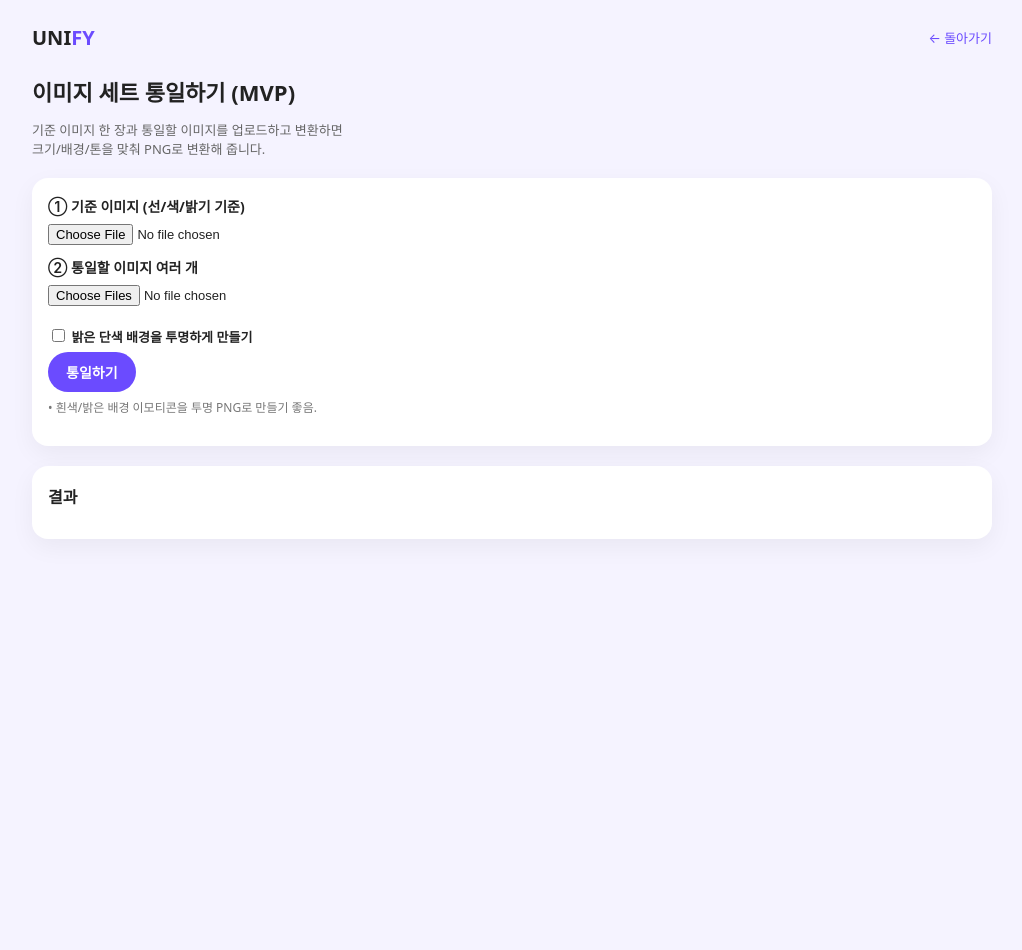
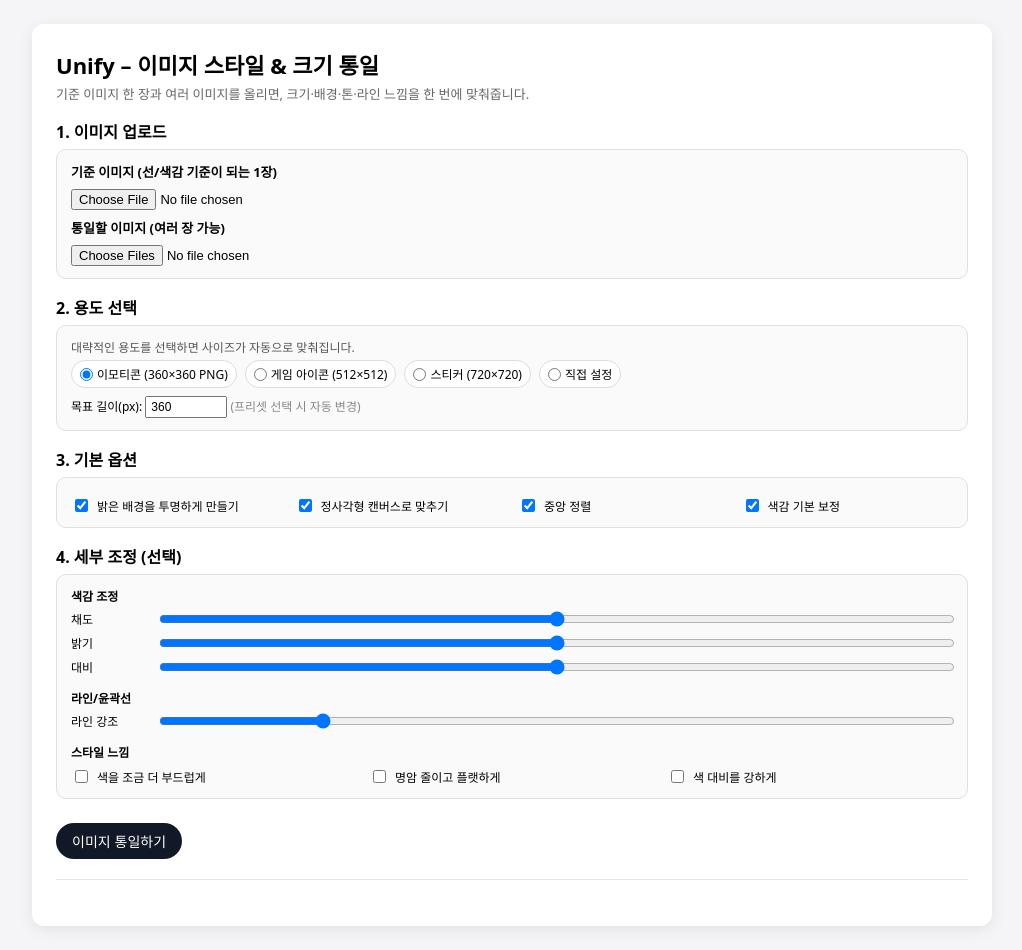
Before and after one commit to fairyee/unify-site, a plain HTML site: page app.html in a window 1280 px wide. Shown: the whole page, without its empty margins (128-1150 px from the left). Before the commit the page ends 800 px from the top, so only its background shows below. Drawn offline with Linux system fonts and the light colour scheme.

Commit message:
Update app.html

```diff
--- a/app.html
+++ b/app.html
@@ -1,263 +1,293 @@
-<!DOCTYPE html>
+<!doctype html>
 <html lang="ko">
 <head>
-  <meta charset="UTF-8" />
+  <meta charset="utf-8" />
   <title>Unify – 이미지 통일 도구</title>
-  <meta name="viewport" content="width=device-width, initial-scale=1" />
   <style>
     body {
+      font-family: system-ui, -apple-system, BlinkMacSystemFont, "Segoe UI", sans-serif;
+      background: #f5f5f7;
       margin: 0;
-      font-family: system-ui, -apple-system, BlinkMacSystemFont, "Segoe UI", sans-serif;
-      background: #f5f3ff;
-      color: #222;
+      padding: 24px;
+      display: flex;
+      justify-content: center;
     }
-    .page {
+    .app {
       max-width: 960px;
-      margin: 0 auto;
-      padding: 24px 16px 40px;
+      width: 100%;
+      background: #ffffff;
+      border-radius: 12px;
+      box-shadow: 0 4px 16px rgba(0,0,0,0.08);
+      padding: 24px 24px 32px;
+      box-sizing: border-box;
     }
-    header {
-      display: flex;
-      align-items: center;
-      justify-content: space-between;
-      margin-bottom: 24px;
-    }
-    .logo {
-      font-weight: 800;
-      font-size: 20px;
-    }
-    .logo span { color: #6b4bff; }
-
-    a.back-link {
-      font-size: 13px;
-      color: #6b4bff;
-      text-decoration: none;
-    }
-
     h1 {
       font-size: 22px;
-      margin-bottom: 4px;
+      margin: 0 0 4px;
     }
-    .sub {
+    .subtitle {
+      color: #666;
       font-size: 13px;
-      color: #666;
-      margin-bottom: 20px;
+      margin-bottom: 16px;
     }
-
-    .card {
-      background: #fff;
-      border-radius: 16px;
-      padding: 18px 16px;
-      box-shadow: 0 8px 24px rgba(0,0,0,0.05);
-      margin-bottom: 20px;
+    .section-title {
+      font-weight: 600;
+      margin-top: 16px;
+      margin-bottom: 6px;
     }
-
+    .section-box {
+      border: 1px solid #e0e0e0;
+      border-radius: 10px;
+      padding: 12px 14px;
+      margin-bottom: 12px;
+      background: #fafafa;
+    }
     label {
-      font-size: 14px;
-      font-weight: 600;
+      font-size: 13px;
       display: block;
       margin-bottom: 6px;
     }
     input[type="file"] {
       font-size: 13px;
-      margin-bottom: 12px;
     }
-
-    button {
-      padding: 10px 18px;
+    .preset-row {
+      display: flex;
+      gap: 8px;
+      flex-wrap: wrap;
+      margin-top: 4px;
+    }
+    .preset-row label {
+      display: inline-flex;
+      align-items: center;
+      gap: 4px;
+      padding: 4px 8px;
+      border-radius: 999px;
+      border: 1px solid #ddd;
+      background: #fff;
+      cursor: pointer;
+      font-size: 12px;
+      margin-bottom: 0;
+    }
+    .preset-row input[type="radio"] {
+      margin: 0;
+    }
+    .options-grid {
+      display: grid;
+      grid-template-columns: repeat(auto-fit, minmax(180px, 1fr));
+      gap: 4px 12px;
+      margin-top: 6px;
+    }
+    .options-grid label {
+      display: flex;
+      align-items: center;
+      gap: 6px;
+      font-size: 12px;
+      margin-bottom: 0;
+    }
+    .small-input {
+      width: 70px;
+      padding: 2px 4px;
+      font-size: 12px;
+    }
+    .slider-row {
+      display: grid;
+      grid-template-columns: 80px 1fr;
+      align-items: center;
+      gap: 6px;
+      font-size: 12px;
+      margin-bottom: 4px;
+    }
+    input[type="range"] {
+      width: 100%;
+    }
+    #runBtn {
+      margin-top: 12px;
+      padding: 8px 16px;
+      font-size: 14px;
       border-radius: 999px;
       border: none;
-      background: #6b4bff;
+      background: #111827;
       color: #fff;
-      font-weight: 600;
-      font-size: 14px;
       cursor: pointer;
     }
-    button:hover {
-      background: #5840d9;
+    #runBtn:hover {
+      background: #1f2937;
     }
-
-    .note {
+    #resultArea {
+      margin-top: 20px;
+      border-top: 1px solid #e5e5e5;
+      padding-top: 14px;
+      display: flex;
+      flex-wrap: wrap;
+      gap: 12px;
+    }
+    .result-item {
+      border: 1px solid #e0e0e0;
+      border-radius: 8px;
+      padding: 8px;
+      background: #fff;
+      max-width: 220px;
+      text-align: center;
       font-size: 12px;
-      color: #777;
-      margin-top: 6px;
     }
-
-    .result-grid {
-      display: grid;
-      grid-template-columns: repeat(auto-fit, minmax(120px, 1fr));
-      gap: 12px;
-      margin-top: 12px;
-    }
-    .thumb {
-      background: #fff;
-      border-radius: 12px;
-      padding: 8px;
-      box-shadow: 0 4px 12px rgba(0,0,0,0.05);
-      text-align: center;
-      font-size: 11px;
-    }
-    .thumb img {
-      width: 100%;
-      height: 100px;
-      object-fit: contain;
-      border-radius: 8px;
-      background: #f5f5f5;
-      margin-bottom: 4px;
-    }
-    .thumb a {
-      color: #6b4bff;
-      text-decoration: none;
-    }
-    .thumb a:hover {
-      text-decoration: underline;
+    .result-item img {
+      max-width: 200px;
+      max-height: 200px;
+      display: block;
+      margin: 0 auto 4px;
     }
   </style>
 </head>
 <body>
-  <div class="page">
-    <header>
-      <div class="logo">UNI<span>FY</span></div>
-      <a class="back-link" href="/">← 돌아가기</a>
-    </header>
+  <div class="app">
+    <h1>Unify – 이미지 스타일 & 크기 통일</h1>
+    <div class="subtitle">
+      기준 이미지 한 장과 여러 이미지를 올리면, 크기·배경·톤·라인 느낌을 한 번에 맞춰줍니다.
+    </div>
 
-    <main>
-      <h1>이미지 세트 통일하기 (MVP)</h1>
-      <p class="sub">
-        기준 이미지 한 장과 통일할 이미지를 업로드하고 변환하면<br />
-        크기/배경/톤을 맞춰 PNG로 변환해 줍니다.
-      </p>
+    <!-- STEP 1. 이미지 업로드 -->
+    <div class="section-title">1. 이미지 업로드</div>
+    <div class="section-box">
+      <label for="refImage"><strong>기준 이미지 (선/색감 기준이 되는 1장)</strong></label>
+      <input type="file" id="refImage" accept="image/*" />
 
-      <section class="card">
-        <label>① 기준 이미지 (선/색/밝기 기준)</label>
-        <input type="file" id="baseImage" accept="image/*" />
+      <div style="height:8px;"></div>
 
-        <label>② 통일할 이미지 여러 개</label>
-        <input type="file" id="otherImages" accept="image/*" multiple />
+      <label for="targetImages"><strong>통일할 이미지 (여러 장 가능)</strong></label>
+      <input type="file" id="targetImages" accept="image/*" multiple />
+    </div>
 
-        <label style="font-size:13px; margin-top:8px;">
-          <input type="checkbox" id="removeBg" />
-          밝은 단색 배경을 투명하게 만들기
+    <!-- STEP 2. 용도 선택 -->
+    <div class="section-title">2. 용도 선택</div>
+    <div class="section-box">
+      <div style="font-size:12px; color:#555;">대략적인 용도를 선택하면 사이즈가 자동으로 맞춰집니다.</div>
+      <div class="preset-row">
+        <label>
+          <input type="radio" name="preset" value="emoji" checked />
+          이모티콘 (360×360 PNG)
         </label>
+        <label>
+          <input type="radio" name="preset" value="game" />
+          게임 아이콘 (512×512)
+        </label>
+        <label>
+          <input type="radio" name="preset" value="sticker" />
+          스티커 (720×720)
+        </label>
+        <label>
+          <input type="radio" name="preset" value="custom" />
+          직접 설정
+        </label>
+      </div>
 
-        <button id="btn">통일하기</button>
+      <div style="margin-top:8px; font-size:12px;">
+        목표 길이(px):
+        <input type="number" id="optSize" class="small-input" value="360" min="64" max="2048" />
+        <span style="color:#888;">(프리셋 선택 시 자동 변경)</span>
+      </div>
+    </div>
 
-        <p class="note">• 흰색/밝은 배경 이모티콘을 투명 PNG로 만들기 좋음.</p>
-      </section>
+    <!-- STEP 3. 기본 옵션 -->
+    <div class="section-title">3. 기본 옵션</div>
+    <div class="section-box">
+      <div class="options-grid">
+        <label>
+          <input type="checkbox" id="optTransparent" checked />
+          밝은 배경을 투명하게 만들기
+        </label>
+        <label>
+          <input type="checkbox" id="optSquare" checked />
+          정사각형 캔버스로 맞추기
+        </label>
+        <label>
+          <input type="checkbox" id="optCenter" checked />
+          중앙 정렬
+        </label>
+        <label>
+          <input type="checkbox" id="optAutoColor" checked />
+          색감 기본 보정
+        </label>
+      </div>
+    </div>
 
-      <section class="card">
-        <h2 style="font-size:16px; margin-top:0;">결과</h2>
-        <div id="result" class="result-grid"></div>
-      </section>
-    </main>
+    <!-- STEP 4. 고급 옵션 (하지만 한 화면에 보이게) -->
+    <div class="section-title">4. 세부 조정 (선택)</div>
+    <div class="section-box">
+      <div style="font-size:12px; font-weight:600; margin-bottom:4px;">색감 조정</div>
+      <div class="slider-row">
+        <span>채도</span>
+        <input type="range" id="satSlider" min="-50" max="50" value="0" />
+      </div>
+      <div class="slider-row">
+        <span>밝기</span>
+        <input type="range" id="brightSlider" min="-50" max="50" value="0" />
+      </div>
+      <div class="slider-row">
+        <span>대비</span>
+        <input type="range" id="contrastSlider" min="-50" max="50" value="0" />
+      </div>
+
+      <div style="height:8px;"></div>
+
+      <div style="font-size:12px; font-weight:600; margin-bottom:4px;">라인/윤곽선</div>
+      <div class="slider-row">
+        <span>라인 강조</span>
+        <input type="range" id="lineSlider" min="0" max="100" value="20" />
+      </div>
+
+      <div style="height:8px;"></div>
+
+      <div style="font-size:12px; font-weight:600; margin-bottom:4px;">스타일 느낌</div>
+      <div class="options-grid">
+        <label>
+          <input type="checkbox" id="styleSoft" />
+          색을 조금 더 부드럽게
+        </label>
+        <label>
+          <input type="checkbox" id="styleFlat" />
+          명암 줄이고 플랫하게
+        </label>
+        <label>
+          <input type="checkbox" id="styleStrong" />
+          색 대비를 강하게
+        </label>
+      </div>
+    </div>
+
+    <!-- 실행 버튼 -->
+    <button id="runBtn">이미지 통일하기</button>
+
+    <!-- 결과 영역 -->
+    <div id="resultArea"></div>
   </div>
 
-  <canvas id="c" style="display:none;"></canvas>
+  <script>
+    // 아주 간단한 프리셋 -> 사이즈 반영 로직 (나중에 자유롭게 바꿔도 됨)
+    document.addEventListener("DOMContentLoaded", () => {
+      const sizeInput = document.getElementById("optSize");
+      const presetRadios = document.querySelectorAll("input[name='preset']");
 
-  <script>
-    const SIZE = 360;
-    const baseInput = document.getElementById('baseImage');
-    const otherInput = document.getElementById('otherImages');
-    const btn = document.getElementById('btn');
-    const resultDiv = document.getElementById('result');
-    const removeBgInput = document.getElementById('removeBg');
+      const presetToSize = {
+        emoji: 360,
+        game: 512,
+        sticker: 720,
+      };
 
-    const canvas = document.getElementById('c');
-    const ctx = canvas.getContext('2d');
-    canvas.width = canvas.height = SIZE;
+      presetRadios.forEach((r) => {
+        r.addEventListener("change", () => {
+          if (!r.checked) return;
+          if (r.value in presetToSize) {
+            sizeInput.value = presetToSize[r.value];
+          }
+        });
+      });
 
-    function readFile(file) {
-      return new Promise((resolve, reject) => {
-        const img = new Image();
-        img.onload = () => resolve(img);
-        img.onerror = reject;
-        img.src = URL.createObjectURL(file);
+      // 여기서 /api/unify 호출하는 기존 JS를 연결하면 됨
+      const runBtn = document.getElementById("runBtn");
+      runBtn.addEventListener("click", () => {
+        alert("여기서 /api/unify 호출 로직 연결하면 돼! (지금은 UI 테스트용 알림)");
       });
-    }
-
-    function getAverageColor(img) {
-      canvas.width = img.width;
-      canvas.height = img.height;
-      ctx.clearRect(0, 0, img.width, img.height);
-      ctx.drawImage(img, 0, 0);
-      const data = ctx.getImageData(0, 0, img.width, img.height).data;
-      let r = 0, g = 0, b = 0, count = 0;
-      for (let i = 0; i < data.length; i += 4) {
-        r += data[i]; g += data[i+1]; b += data[i+2];
-        count++;
-      }
-      return { r: r/count, g: g/count, b: b/count };
-    }
-
-    function unifyImage(img, baseColor, makeTransparentBg) {
-      ctx.clearRect(0, 0, SIZE, SIZE);
-      canvas.width = canvas.height = SIZE;
-
-      if (!makeTransparentBg) {
-        ctx.fillStyle = "#ffffff";
-        ctx.fillRect(0, 0, SIZE, SIZE);
-      }
-
-      const scale = Math.min(SIZE / img.width, SIZE / img.height);
-      const w = img.width * scale;
-      const h = img.height * scale;
-      const x = (SIZE - w) / 2;
-      const y = (SIZE - h) / 2;
-
-      ctx.drawImage(img, x, y, w, h);
-
-      if (makeTransparentBg) {
-        const imageData = ctx.getImageData(0, 0, SIZE, SIZE);
-        const data = imageData.data;
-
-        for (let i = 0; i < data.length; i += 4) {
-          const r = data[i];
-          const g = data[i+1];
-          const b = data[i+2];
-
-          if (r > 240 && g > 240 && b > 240) {
-            data[i+3] = 0;
-          }
-        }
-
-        ctx.putImageData(imageData, 0, 0);
-      }
-
-      return canvas.toDataURL("image/png");
-    }
-
-    btn.onclick = async () => {
-      if (!baseInput.files.length) { alert("기준 이미지를 선택해주세요"); return; }
-      if (!otherInput.files.length) { alert("통일할 이미지를 선택해주세요"); return; }
-
-      resultDiv.innerHTML = "처리 중...";
-
-      const baseImg = await readFile(baseInput.files[0]);
-      const baseColor = getAverageColor(baseImg);
-      const makeTransparentBg = removeBgInput.checked;
-
-      resultDiv.innerHTML = "";
-
-      for (const file of otherInput.files) {
-        const img = await readFile(file);
-        const dataUrl = unifyImage(img, baseColor, makeTransparentBg);
-
-        const box = document.createElement("div");
-        box.className = "thumb";
-
-        const preview = document.createElement("img");
-        preview.src = dataUrl;
-
-        const link = document.createElement("a");
-        link.href = dataUrl;
-        link.download = "unify_" + (file.name || "image") + ".png";
-        link.textContent = "PNG 다운로드";
-
-        box.appendChild(preview);
-        box.appendChild(link);
-        resultDiv.appendChild(box);
-      }
-    };
+    });
   </script>
 </body>
 </html>
```
